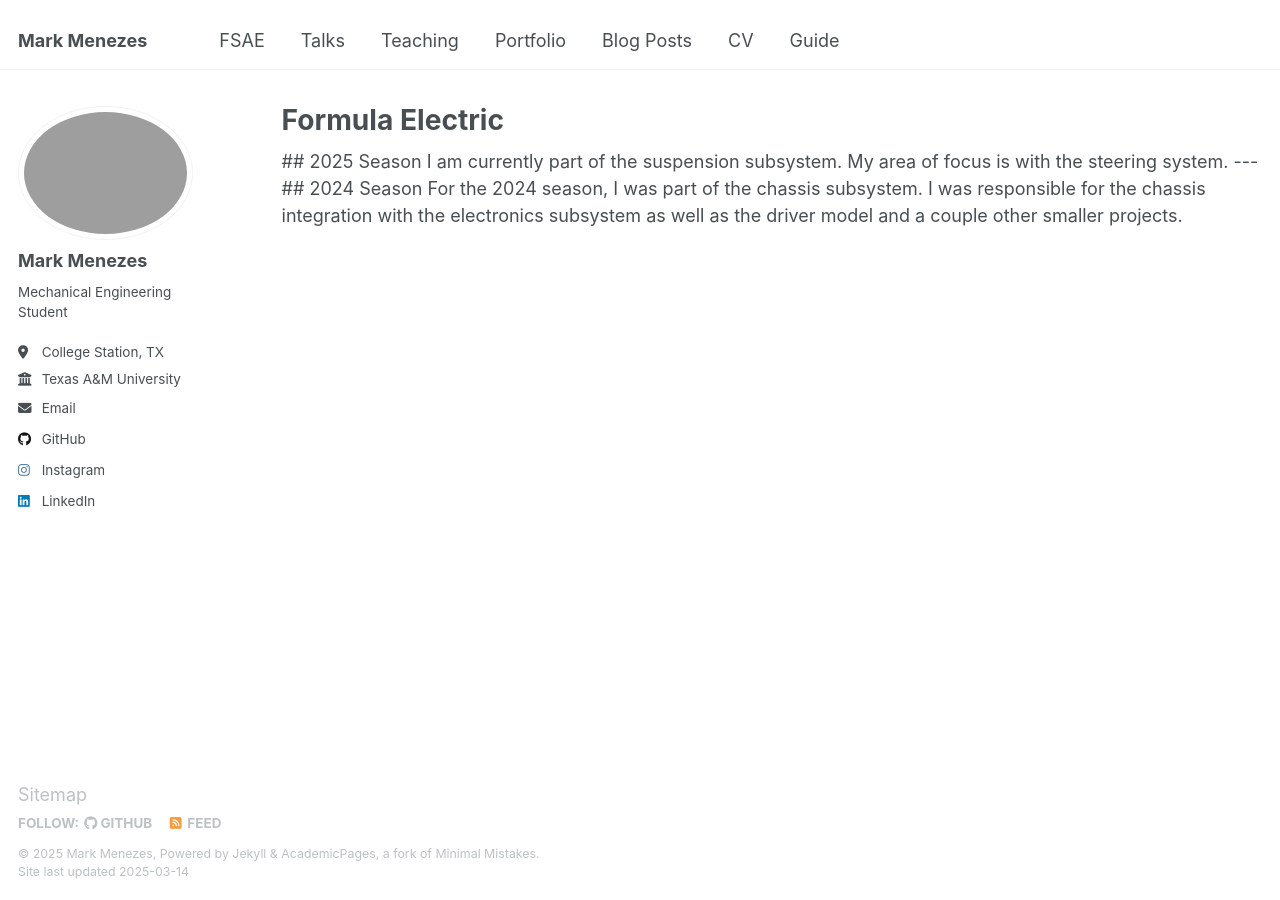
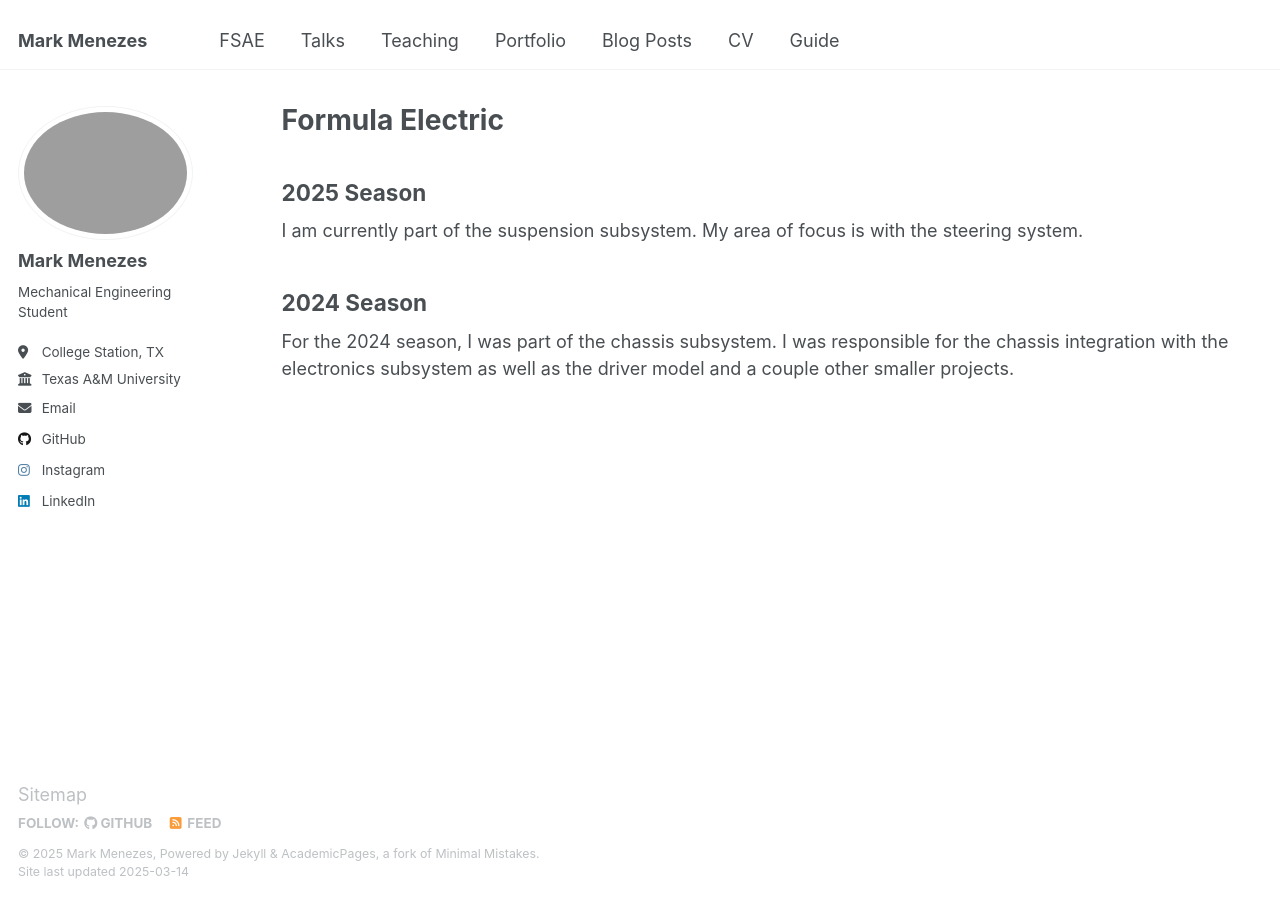
Before and after one commit to menezesmark/menezesmark.github.io, a Jekyll site: the page built from _pages/publications.html, in a window 1280 px wide. Built offline with Jekyll 4.4.1, drawn with Linux system fonts in a browser that asks for light colours.

```diff
--- a/_pages/publications.html
+++ b/_pages/publications.html
@@ -5,10 +5,8 @@ permalink: /fsae/
 author_profile: true
 ---
 
-## 2025 Season
+<h2>2025 Season</h2>
 I am currently part of the suspension subsystem. My area of focus is with the steering system.
 
-
----
-## 2024 Season
+<h2>2024 Season</h2>
 For the 2024 season, I was part of the chassis subsystem. I was responsible for the chassis integration with the electronics subsystem as well as the driver model and a couple other smaller projects.
```
